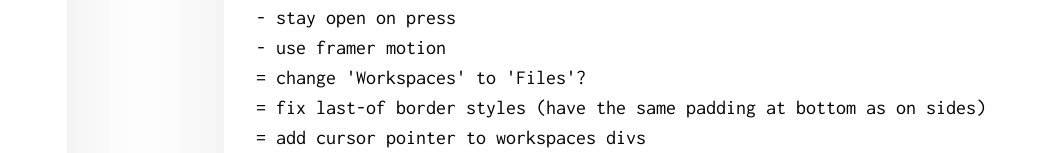
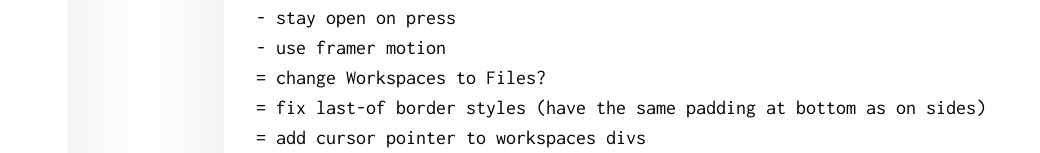
Before and after one commit to timgoalen/tasker, a Next.js app: page / in a window 1280 px wide. Shown: the part 325-478 px from the top of the page, without its empty margins (0-1040 px from the left). Built offline with nearby package versions, Linux system fonts and the light colour scheme.

Commit message:
fix(style): only apply hover styles to NavItem when not active link

```diff
--- a/app/page.tsx
+++ b/app/page.tsx
@@ -18,7 +18,7 @@ export default function Home() {
           <div>- open on hover </div>
           <div>- stay open on press </div>
           <div>- use framer motion </div>
-          <div>= change 'Workspaces' to 'Files'?</div>
+          <div>= change Workspaces to Files?</div>
           <div>
             = fix last-of border styles (have the same padding at bottom as on
             sides)
--- a/app/styles/NavItem.module.css
+++ b/app/styles/NavItem.module.css
@@ -10,7 +10,7 @@
   transition: background-color 0.15s;
 }
 
-.container:hover {
+.container:not(.active):hover {
   background-color: #f3f3f3;
   cursor: pointer;
 }
```
